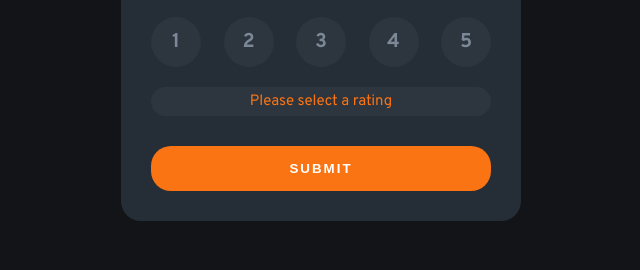
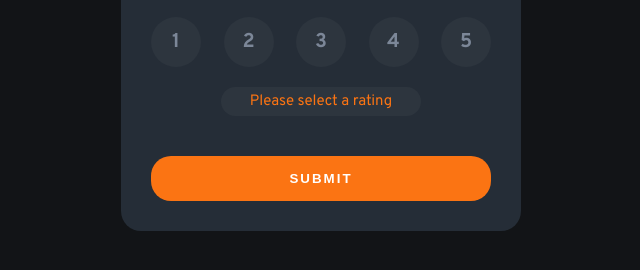
Before and after one commit to lenahm/interactive-rating-component, a plain HTML site: page index.html in a window 1280 px wide. Both pictures are taken after a click on the button "SUBMIT". Shown: the part 338-608 px from the top of the page, without its empty margins (319-959 px from the left). Drawn offline with Linux system fonts and the light colour scheme.

Commit message:
refactoring: alert-boxes not over 100% width

```diff
--- a/style.css
+++ b/style.css
@@ -133,9 +133,12 @@ main form .rating li:hover label {
 /* utility classes */
 
 .alert {
-    display: block;
+    width: 200px;
+    display: flex;
+    justify-content: center;
+    align-items: center;
+    margin: 20px auto 10px auto;
     padding: 5px 15px;
-    margin-top: 20px;
     text-align: center;
     color: var(--orange);
     background-color: var(--dark-blue-lighter-background);
@@ -157,5 +160,5 @@ main form .rating li:hover label {
 }
 
 .container > h1 {
-    margin-top: 40px;
+    margin-top: 30px;
 }
```
